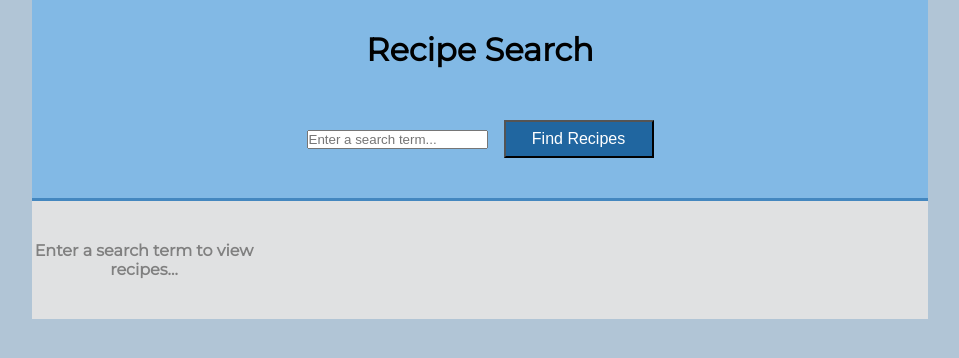
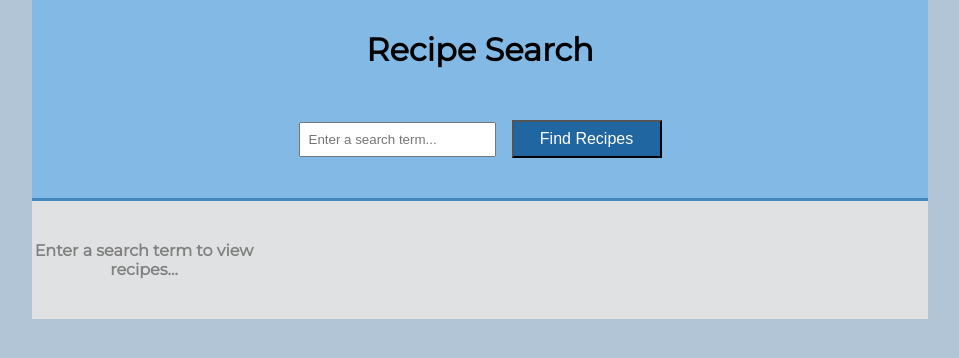
Before and after one commit to F-NACC-95/Recipe-App, a React (Create React App) app: page /#/ in a window 1280 px wide. Shown: the top 358 px of the page, without its empty margins (160-1119 px from the left). Built offline with nearby package versions, Linux system fonts and the light colour scheme.

Commit message:
style changes

```diff
--- a/src/styles.css
+++ b/src/styles.css
@@ -51,6 +51,10 @@ ul {
 
   .form__button:hover {
     background-color: rgb(101, 173, 231);
+  }
+
+  .form input {
+      padding: 0.5rem;
   }
 
 /* RecipeList.js */
@@ -155,8 +159,9 @@ ul {
 
 .recipe__page__image__url img {
     width: 500px;
-    height: 500px;
+    height: 450px;
     object-fit: cover;
+    border-radius: 15px;
 }
 
 .recipe__page__source__url {
```
